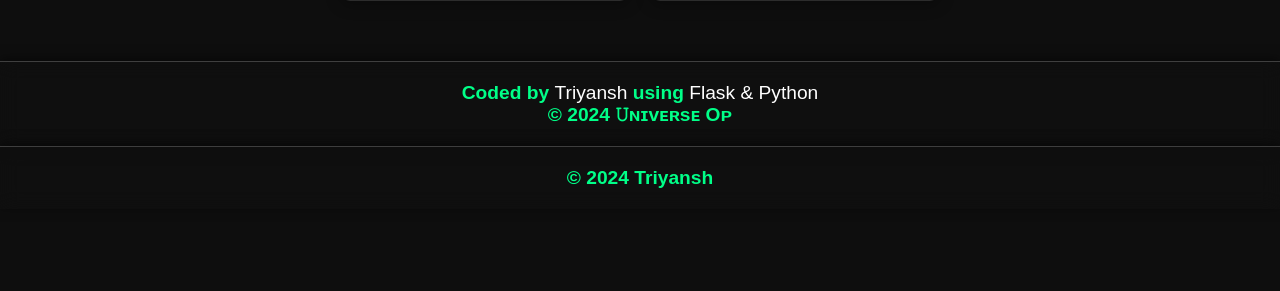
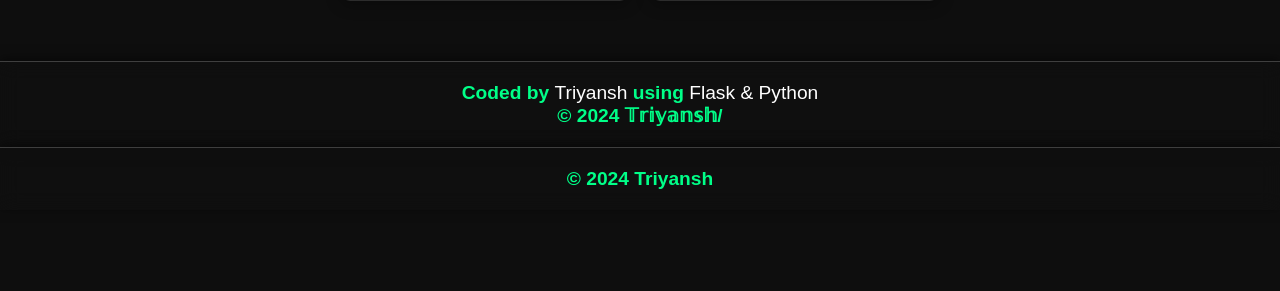
Before and after one commit to Bishu9/triyansh, a Flask app: page /contact in a window 1280 px wide. Shown: the part 431-722 px from the top of the page. Run offline with Flask 3, Linux system fonts and the light colour scheme.

Commit message:
Update contact.html

```diff
--- a/templates/contact.html
+++ b/templates/contact.html
@@ -1,6 +1,6 @@
 {% extends "base.html" %}
 
-{% block title %}Contact - Techno Tinker{% endblock %}
+{% block title %}Contact - 𝕋𝕣𝕚𝕪𝕒𝕟𝕤𝕙{% endblock %}
 
 {% block content %}
 <div class="contact-section">
@@ -24,7 +24,7 @@
 <!-- Footer -->
 <footer>
     <p>Coded by <span> Triyansh </span> using <span>Flask & Python</span></p>
-    <p>© 2024 𝚄ɴɪᴠᴇʀsᴇ Oᴘ</p>
+    <p>© 2024 𝕋𝕣𝕚𝕪𝕒𝕟𝕤𝕙/<p>
 </footer>
 
 <script>
```
